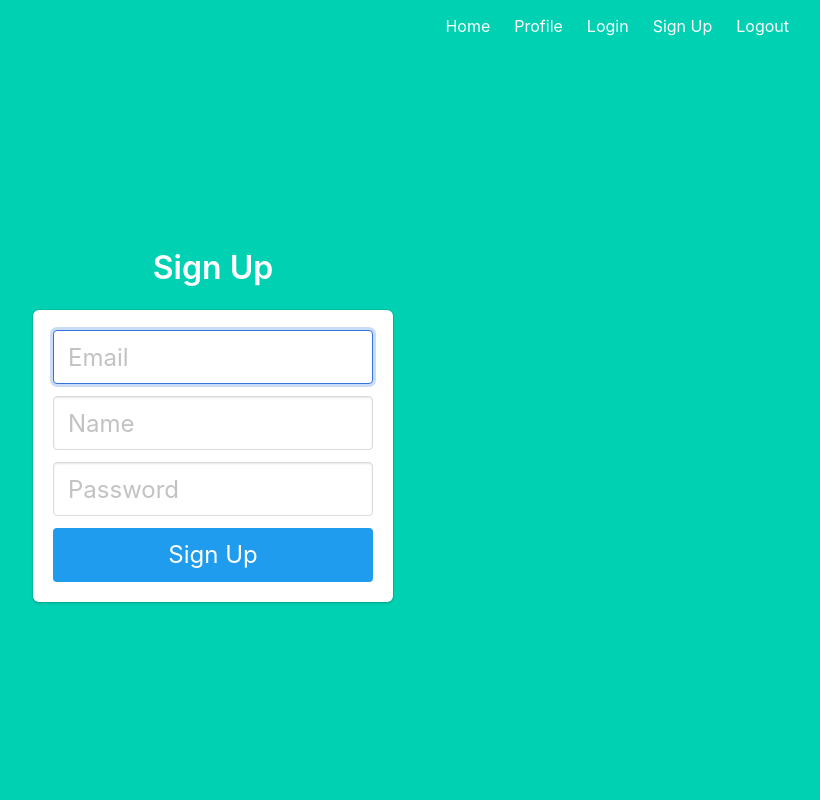
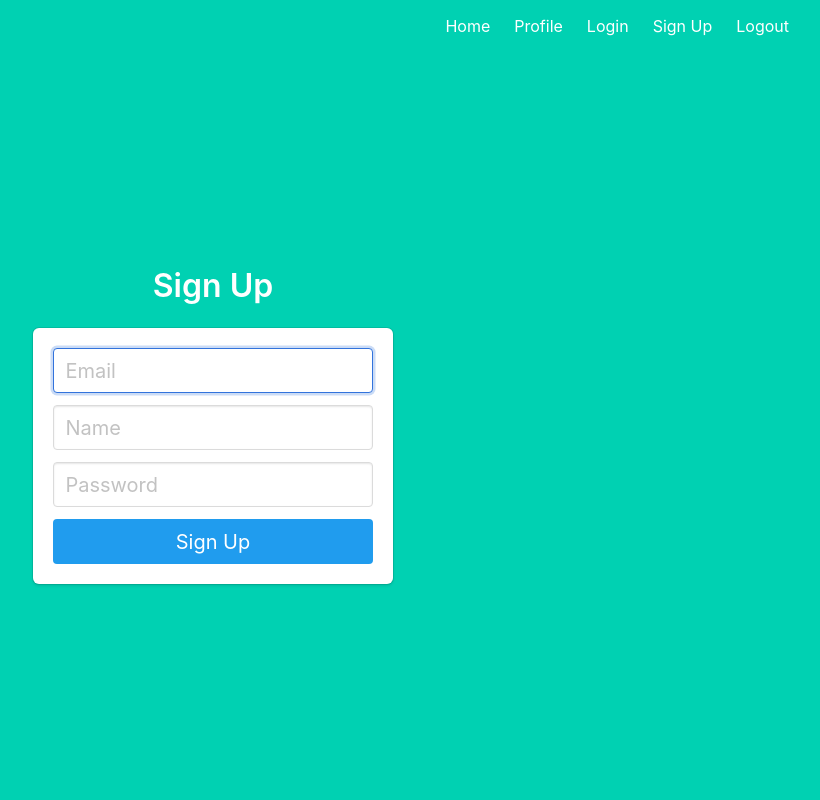
Before and after one commit to naistangz/flask_autho_app, a Flask app: template flask_autho_app/project/templates/signup.html in a window 1280 px wide. Shown: the whole page, without its empty margins (427-1247 px from the left). Run offline with Flask 2, Linux system fonts and the light colour scheme; the template is opened without the code that fills it, so the values that code supplies are empty.

```diff
--- a/flask_autho_app/project/auth.py
+++ b/flask_autho_app/project/auth.py
@@ -1,15 +1,15 @@
-from flask import Blueprint
+from flask import Blueprint, render_template
 from . import db
 
 auth = Blueprint('auth', __name__)
 
 @auth.route('/login')
 def login():
-    return 'Login'
+    return render_template('login.html')
 
 @auth.route('/signup')
 def signup():
-    return 'Signup'
+    return render_template('signup.html')
 
 @auth.route('/logout')
 def logout():
--- a/flask_autho_app/project/templates/login.html
+++ b/flask_autho_app/project/templates/login.html
@@ -7,13 +7,13 @@
         <form method="POST" action="/login">
             <div class="field">
                 <div class="control">
-                    <input class="input is-large" type="email" name="email" placeholder="Your Email" autofocus="">
+                    <input class="input is-medium" type="email" name="email" placeholder="Your Email" autofocus="">
                 </div>
             </div>
 
             <div class="field">
                 <div class="control">
-                    <input class="input is-large" type="password" name="password" placeholder="Your Password">
+                    <input class="input is-medium" type="password" name="password" placeholder="Your Password">
                 </div>
             </div>
             <div class="field">
--- a/flask_autho_app/project/templates/signup.html
+++ b/flask_autho_app/project/templates/signup.html
@@ -7,23 +7,23 @@
         <form method="POST" action="/signup">
             <div class="field">
                 <div class="control">
-                    <input class="input is-large" type="email" name="email" placeholder="Email" autofocus="">
+                    <input class="input is-medium" type="email" name="email" placeholder="Email" autofocus="">
                 </div>
             </div>
 
             <div class="field">
                 <div class="control">
-                    <input class="input is-large" type="text" name="name" placeholder="Name" autofocus="">
+                    <input class="input is-medium" type="text" name="name" placeholder="Name" autofocus="">
                 </div>
             </div>
 
             <div class="field">
                 <div class="control">
-                    <input class="input is-large" type="password" name="password" placeholder="Password">
+                    <input class="input is-medium" type="password" name="password" placeholder="Password">
                 </div>
             </div>
 
-            <button class="button is-block is-info is-large is-fullwidth">Sign Up</button>
+            <button class="button is-block is-info is-medium is-fullwidth">Sign Up</button>
         </form>
     </div>
 </div>
```
Also changed, not shown: flask_autho_app/project/models.py (added, +8 -0 lines).
